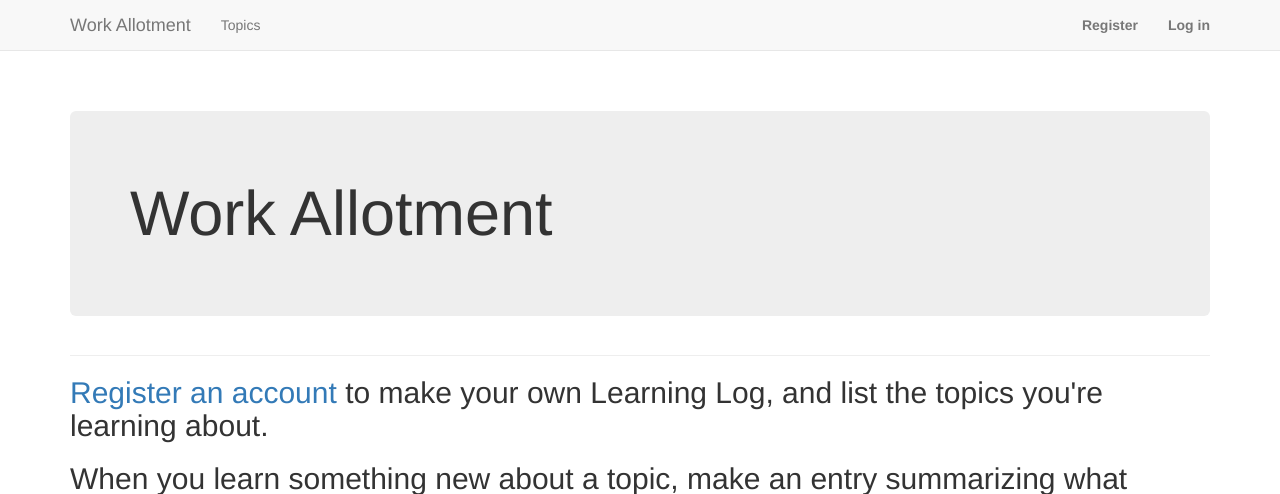
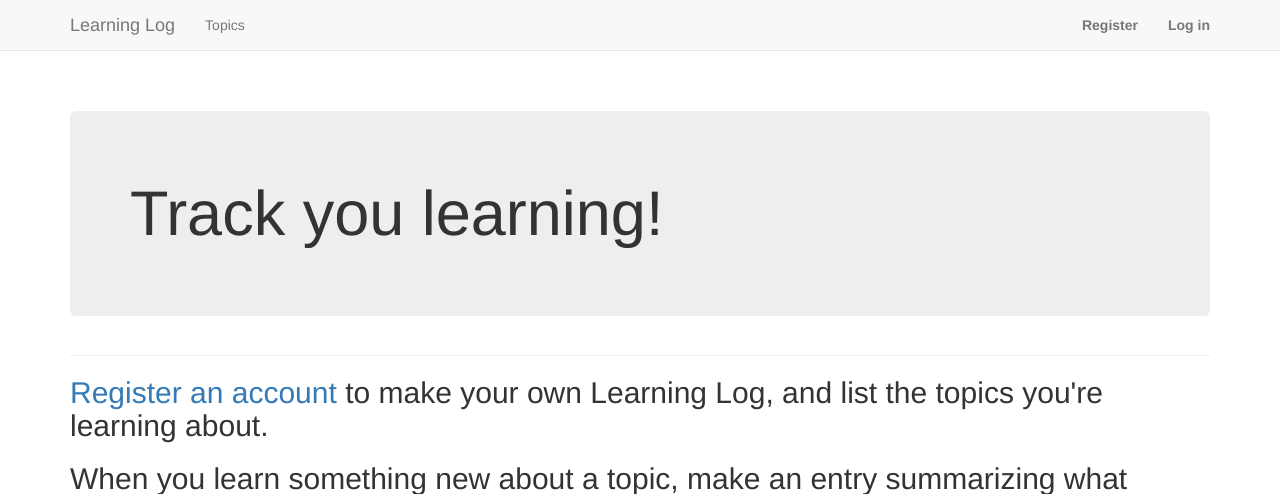
Before and after one commit to ShreyasDixit3012/learning_log, a Django app: page / in a window 1280 px wide. Shown: the top 494 px of the page. Run offline with Django 3.2, Linux system fonts and the light colour scheme; some libraries are stand-ins or nearby versions.

Commit message:
changes to code

```diff
--- a/learning_logs/templates/learning_logs/base.html
+++ b/learning_logs/templates/learning_logs/base.html
@@ -7,7 +7,7 @@
 <meta http-equiv="X-UA-Compatible" content="IE=edge">
 <meta name="viewport" content="width=device-width, initial-scale=1">
 
-<title>Work Allotment</title>
+<title>Learning Log</title>
 
 {% bootstrap_css %}
 {% bootstrap_javascript %}
@@ -27,10 +27,10 @@ aria-expanded="false" aria-controls="navbar">
 </button>
 {% if user.is_authenticated %}
 <a class="navbar-brand" href="{%url 'users:welcome' %}">
-Work Allotment </a>
+Learning Log </a>
 {% else %}
 <a class="navbar-brand" href="{%url 'learning_logs:index' %}">
-Work Allotment </a>
+Learning Log </a>
 {% endif %}
 </div>
 
--- a/learning_logs/templates/learning_logs/index.html
+++ b/learning_logs/templates/learning_logs/index.html
@@ -2,7 +2,7 @@
 <body bgcolor='blue'>
 {% block header %}
 <div class="jumbotron">
-<h1> Work Allotment <h1>
+<h1> Track you learning! <h1>
 </div>
 {% endblock header %}
 
--- a/learning_logs/templates/learning_logs/topic.html
+++ b/learning_logs/templates/learning_logs/topic.html
@@ -4,7 +4,9 @@
 {% endblock header %}
 {% block content %}
 
-
+<p>
+<a href="{% url 'learning_logs:new_entry' topic.id %}">add new entry</a>
+</p>
 
 
 
@@ -17,7 +19,7 @@
 {{entry.date_added|date:'M d, Y H:i'}}
 <small>
 
-
+<a href="{% url 'learning_logs:edit_entry' entry.id %}">edit entry</a>
 </small>
 </h3>
 </div>
--- a/learning_logs/templates/learning_logs/topics.html
+++ b/learning_logs/templates/learning_logs/topics.html
@@ -18,5 +18,5 @@
 {% endfor %}
 </ul>
 
-
+<h3><a href="{% url 'learning_logs:new_topic' %}">Add new topic</h3>
 {% endblock content %}
```
